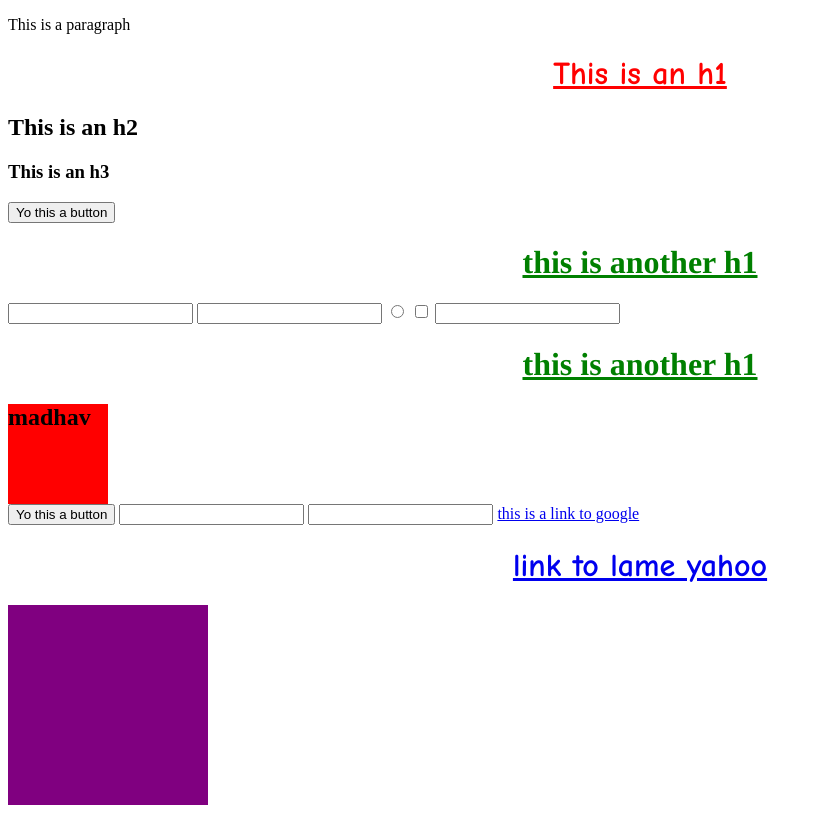
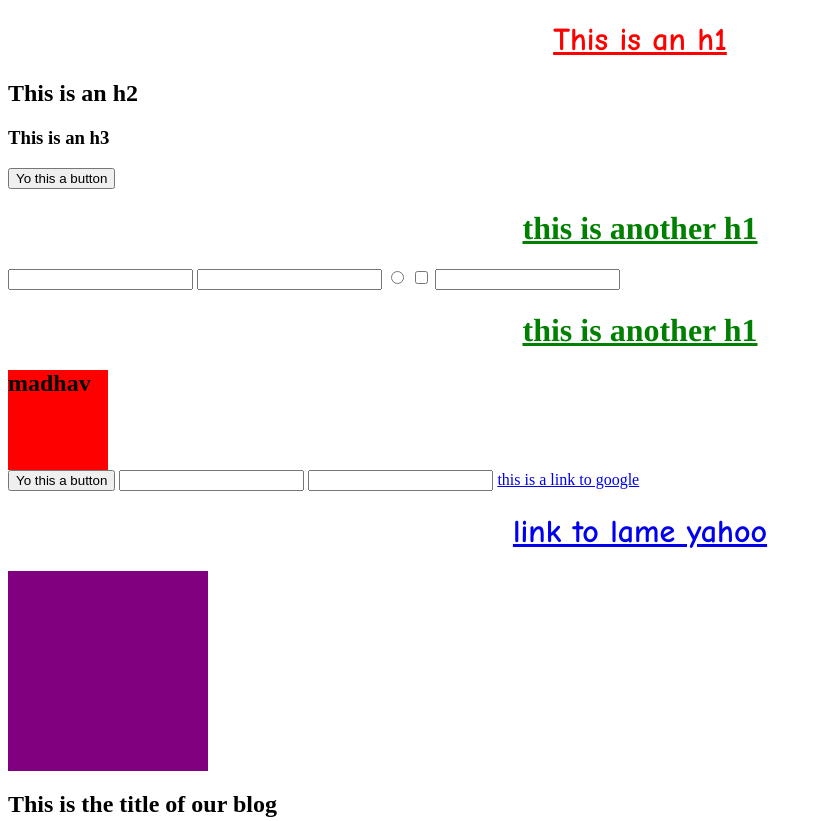
Before and after one commit to Y0Username/Y0Username.github.io, a plain HTML site: page index.html in a window 1280 px wide. Shown: the top 821 px of the page, without its empty margins (0-823 px from the left). Drawn offline with Linux system fonts and the light colour scheme.

Commit message:
commit 1

```diff
--- a/index.html
+++ b/index.html
@@ -2,15 +2,13 @@
 <html>
     <head>
         <meta charset="utf-8">
-        <title>This is a github workshop</title>
+        <title>Yathish S Gangolli</title>
 
         <link rel="stylesheet" href="styles.css">
 
     </head>
     <body>
-        <p>
-            This is a paragraph
-        </p>
+        <!-- <p>This is a paragraph</p> -->
         <h1>This is an h1</h1>
         <h2>This is an h2</h2>
         <h3>This is an h3</h3>
```
